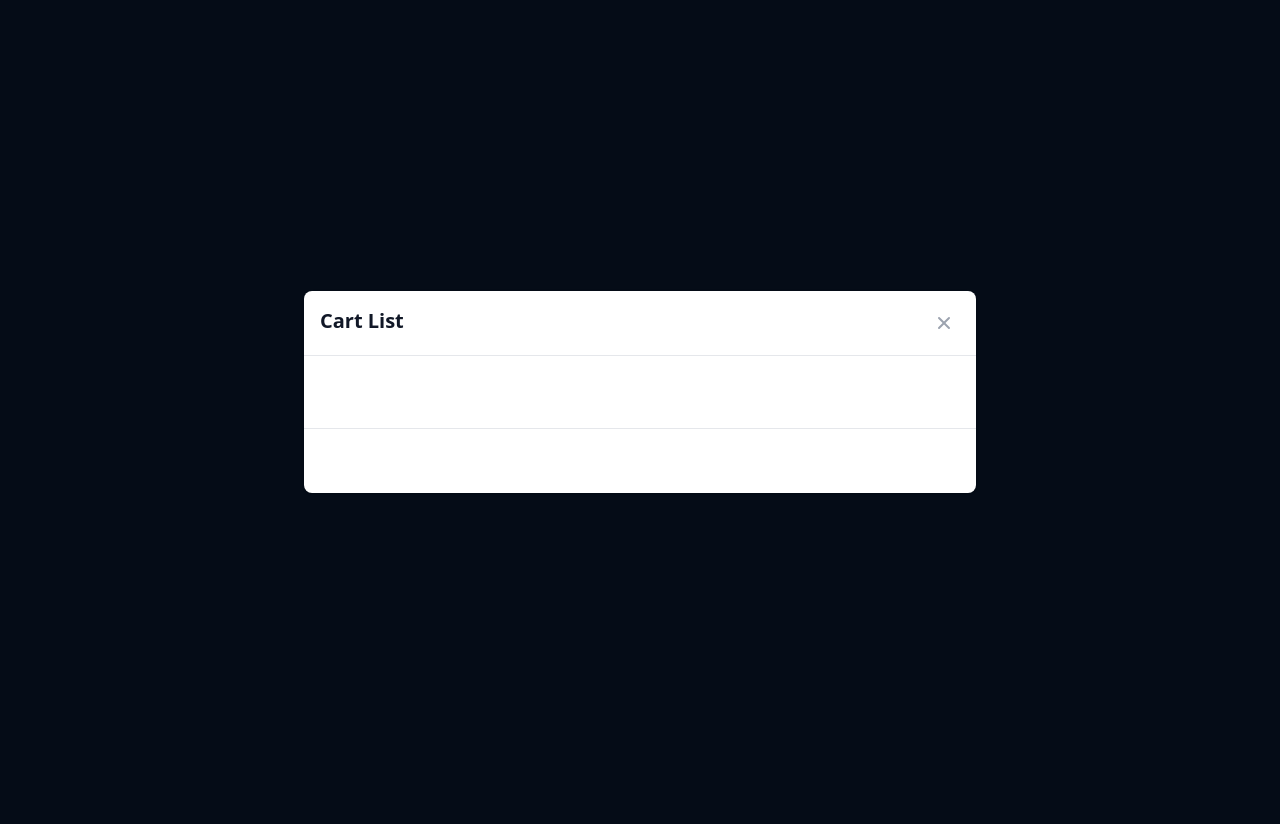
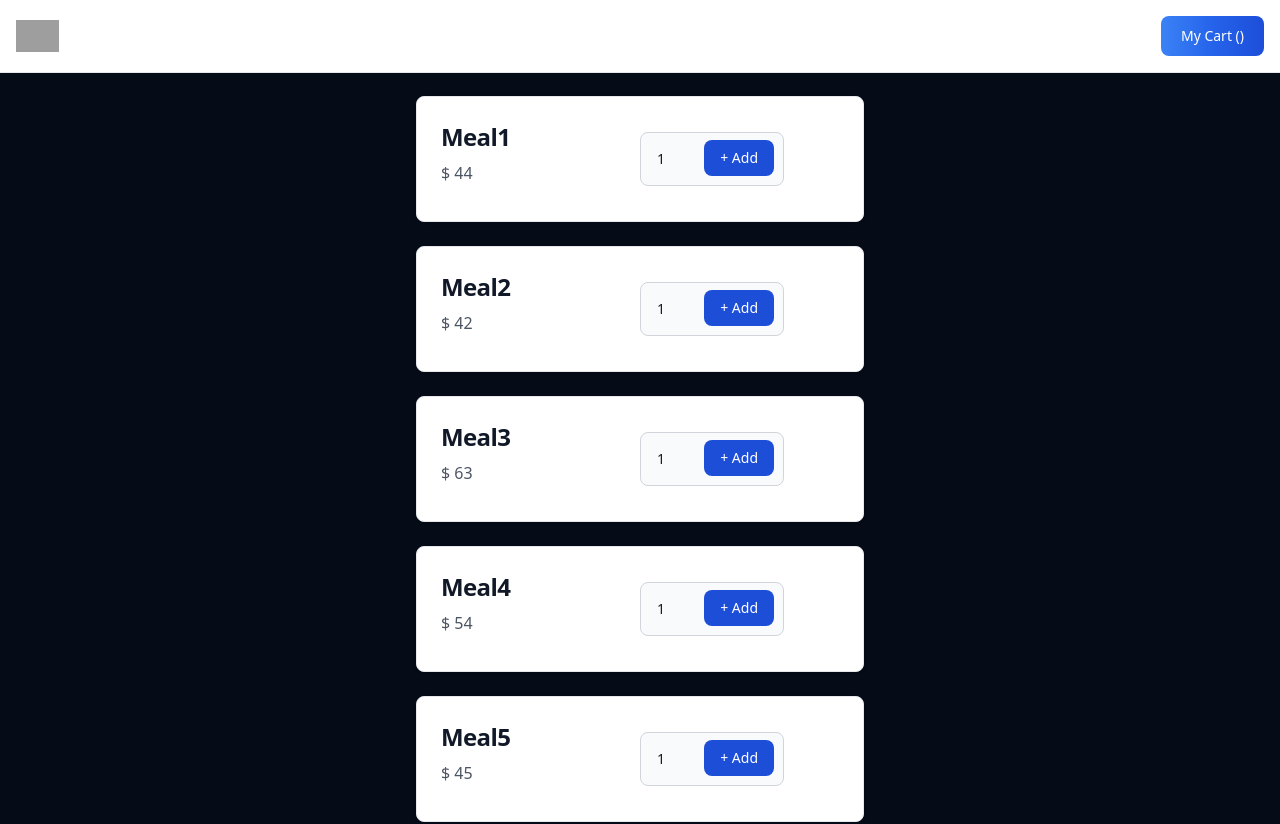
Before and after one commit to gauravsoni97/foodorderappmaxi, a React (Create React App) app: page / in a window 1280 px wide. Shown: the top 824 px of the page. Before the commit the page ends 800 px from the top, so only its background shows below. Built offline with nearby package versions, Linux system fonts and the light colour scheme; grey boxes are pictures that could not be loaded.

Commit message:
cart modal ui set

```diff
--- a/src/App.js
+++ b/src/App.js
@@ -1,16 +1,30 @@
-import React from 'react'
-import Header from './Components/Layout/Header/Header'
-import Meals from './Components/Meals/Meals'
-import Cart from './Components/Cart/Cart'
+import React, { useState } from "react";
+import Header from "./Components/Layout/Header/Header";
+import Meals from "./Components/Meals/Meals";
+import Cart from "./Components/Cart/Cart";
 
 const App = () => {
+  const [showCart, setShowCart] = useState(false);
+
+  const showCartModal = () => {
+    setShowCart(true);
+  };
+  const hideCartModal = () => {
+    setShowCart(false);
+  };
+
   return (
     <div>
-      {/* <Header/>
-      <Meals/> */}
-      <Cart/>
+      {showCart ? (
+        <Cart hideCartModal={hideCartModal} />
+      ) : (
+        <>
+          <Header showCartModal={showCartModal} />
+          <Meals />
+        </>
+      )}
     </div>
-  )
-}
+  );
+};
 
-export default App
+export default App;
--- a/src/Components/Cart/Cart.jsx
+++ b/src/Components/Cart/Cart.jsx
@@ -1,6 +1,6 @@
 import React from "react";
 
-const Cart = () => {
+const Cart = ({ hideCartModal }) => {
   return (
     <>
       <div
@@ -16,6 +16,8 @@ const Cart = () => {
                 Cart List
               </h3>
               <button
+
+                onClick={hideCartModal}
                 type="button"
                 class="text-gray-400 bg-transparent hover:bg-gray-200 hover:text-gray-900 rounded-lg text-sm p-1.5 ml-auto inline-flex items-center dark:hover:bg-gray-600 dark:hover:text-white"
                 data-modal-hide="defaultModal"
@@ -40,11 +42,7 @@ const Cart = () => {
               <div className="flex items-center justify-between">
                 <div className="ItemName">Name</div>
                 <div className="ItemPrice">$213</div>
-                <div className="IncDecPrice">
-                  <button>+</button>
-                  <input type="number" />
-                  <button>-</button>
-                </div>
+
                 <div>Del Item</div>
               </div>
             </div>
--- a/src/Components/Layout/Header/Header.jsx
+++ b/src/Components/Layout/Header/Header.jsx
@@ -1,6 +1,6 @@
 import React from "react";
 
-const Header = () => {
+const Header = ({showCartModal}) => {
   return (
     <div>
       <nav className="bg-white dark:bg-gray-900 fixed w-full z-20 top-0 left-0 border-b border-gray-200 dark:border-gray-600">
@@ -16,7 +16,7 @@ const Header = () => {
             </span>
           </a>
           <div className="flex md:order-2">
-            <button
+            <button onClick={showCartModal}
               type="button"
               className="text-white bg-gradient-to-r from-blue-500 via-blue-600 to-blue-700 hover:bg-gradient-to-br focus:ring-4 focus:outline-none focus:ring-blue-300 dark:focus:ring-blue-800 font-medium rounded-lg text-sm px-5 py-2.5 text-center"
             >
```
